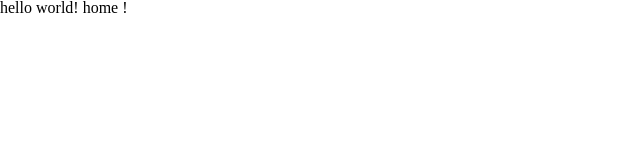
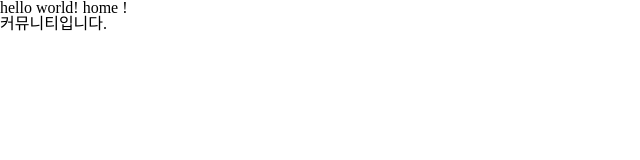
Before and after one commit to TEAM-DREAMCATCHER/DREAMCATCHER_Front-End, a React (Vite) app: page / in a window 1280 px wide. Shown: the top 160 px of the page, without its empty margins (0-640 px from the left). Built offline with nearby package versions, Linux system fonts and the light colour scheme.

Commit message:
FEAT: 커뮤니티 페이지 생성

```diff
--- a/src/App.tsx
+++ b/src/App.tsx
@@ -3,12 +3,15 @@ import { RouterProvider } from 'react-router-dom'
 
 import GlobalStyles from './styles/GlobalStyle'
 import router from './Routes'
+import Community from './pages/community/community'
 
 function App() {
     return (
         <>
             <GlobalStyles />
             <RouterProvider router={router} />
+
+            <Community />
         </>
     )
 }
--- /dev/null
+++ b/src/pages/community/community.tsx
@@ -0,0 +1,7 @@
+export default function Community() {
+    return (
+        <>
+            <div>커뮤니티입니다.</div>
+        </>
+    )
+}
```
